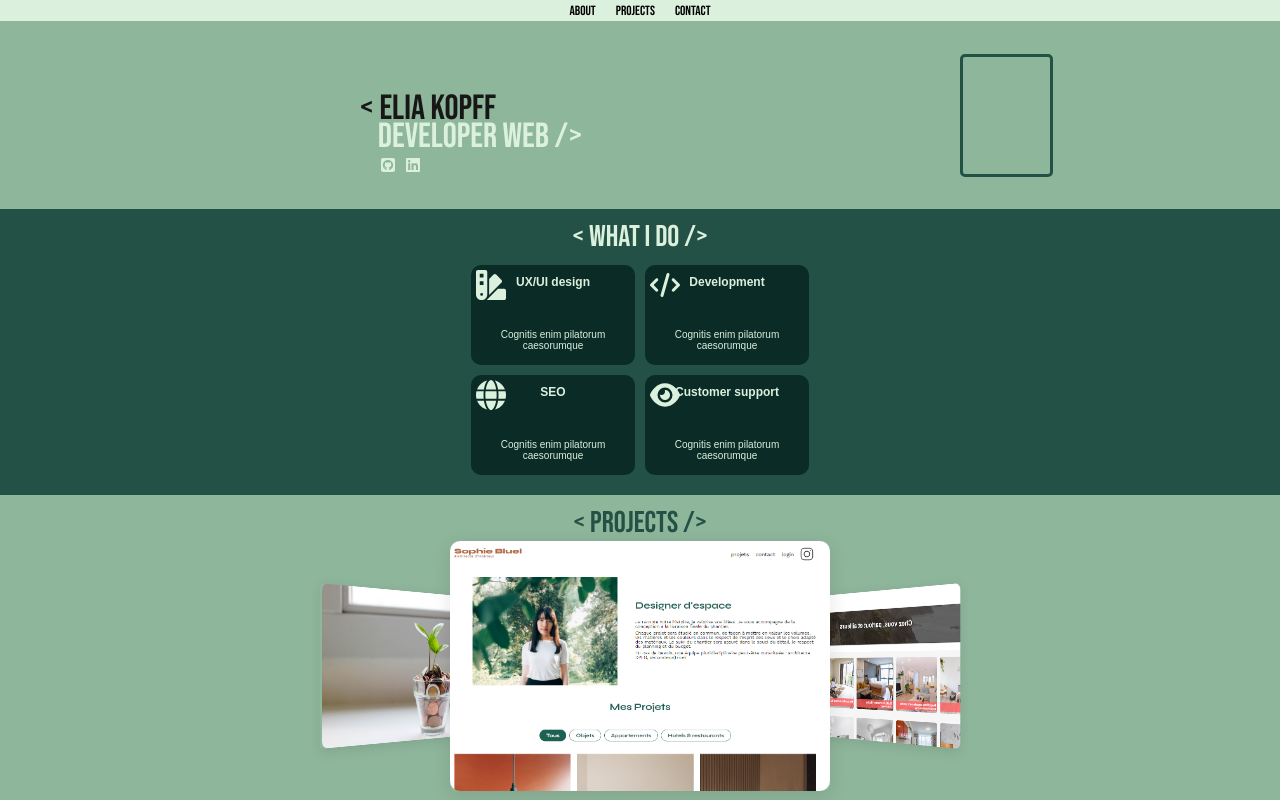
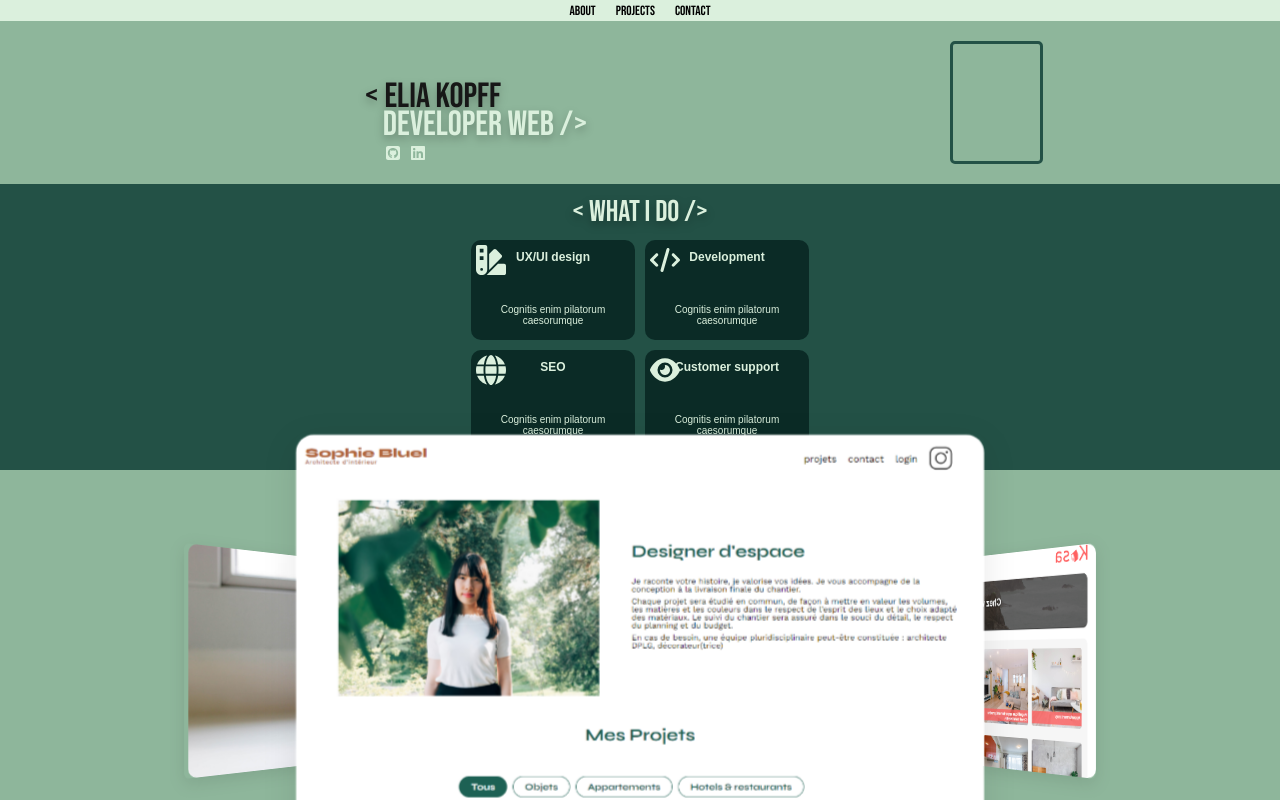
Before and after one commit to littlekanine/Portefolio_Next_gen, a Next.js app in the folder portefolio/: page / in a window 1280 px wide. Built offline with nearby package versions, Linux system fonts and the light colour scheme; a web font is replaced by a local one.

Commit message:
need add + on project and carroussel ok

```diff
--- a/portefolio/src/app/component/cardProjectPhone/cardProjectPhone.js
+++ b/portefolio/src/app/component/cardProjectPhone/cardProjectPhone.js
@@ -6,25 +6,30 @@ import Image from 'next/image';
 import { motion, AnimatePresence } from 'framer-motion';
 
 const CardProjectPhone = ({ nom, img, langages, website, gitHubSite, description }) => {
-	const [projectHover, setProjectHover] = useState(false);
+	const [projectcliked, setProjectcliked] = useState(false);
+
+	const handleClick = () => {
+		setProjectcliked((prev) => !prev);
+	};
 
 	return (
-		<div className={`cardProject relative ${projectHover ? 'hover' : ''}`}>
-			<Image src={img} alt={nom} className="projectImage cover  border10" width={90} height={90} />
+		<div onClick={handleClick} className={`cardProject overflow-none relative`}>
+			<Image src={img} alt={nom} className={` projetImage cover  border10 ${projectcliked ? 'sombre' : ''}`} width={90} height={90} />
 			<AnimatePresence>
-				{/* <motion.div className="projectInfo">
-				<h2>{nom}</h2>
-				<p>{description}</p>
-				<p>
-					<strong>Langages :</strong> {langages.join(', ')}
-				</p>
-				<a href={website} target="_blank" rel="noopener noreferrer">
-					Voir le site
-				</a>
-				<a href={gitHubSite} target="_blank" rel="noopener noreferrer">
-					GitHub
-				</a>
-			</motion.div> */}
+				{projectcliked && (
+					<motion.div
+						className="projectInfo"
+						initial={{ opacity: 0, y: 100 }}
+						animate={{ opacity: 1, y: 0 }}
+						exit={{ opacity: 0, y: 100 }}
+						transition={{ duration: 0.2 }}
+						onMouseEnter={() => setProjectcliked(true)}
+						onMouseLeave={() => setProjectcliked(false)}
+					>
+						<h2 className="flex center align-center">{nom}</h2>
+						<p>{description}</p>
+					</motion.div>
+				)}
 			</AnimatePresence>
 		</div>
 	);
--- a/portefolio/src/app/component/cardProjectPhone/cardProjectPhone.scss
+++ b/portefolio/src/app/component/cardProjectPhone/cardProjectPhone.scss
@@ -2,8 +2,44 @@
 
 .cardProject {
 	height: 100%;
+	position: relative;
+	// cursor: pointer;
 
 	.projetImage {
 		border-radius: 10px;
+		height: 100%;
+		width: 100%;
+	}
+
+	.sombre {
+		filter: brightness(0.5); /* Applique un filtre sombre sur l'image */
+	}
+
+	.projectInfo {
+		position: absolute;
+		bottom: 0;
+		left: 0;
+
+		h2 {
+			padding: 5px;
+			color: $vertClaire;
+			font-family: 'Bebas Neue', sans-serif;
+			font-weight: 100;
+			padding-top: 10px;
+			font-size: 25px !important;
+		}
+
+		p {
+			// position: absolute;
+			padding: 5px;
+			color: $vertClaire;
+			font-size: 11px !important;
+			font-weight: 100;
+			border-radius: 0 0 10px 10px;
+			background-color: $vertNoire;
+			font-family: 'Karla';
+			font-weight: 300;
+			// bottom: 0;
+		}
 	}
 }
--- a/portefolio/src/app/component/carroussel/carroussel.js
+++ b/portefolio/src/app/component/carroussel/carroussel.js
@@ -1,56 +1,58 @@
 'use client';
 
 import './carroussel.scss';
-import { useState, useRef } from 'react';
+import { useState, useRef, useEffect } from 'react';
+import { motion } from 'framer-motion';
 import CardProjectPhone from '../cardProjectPhone/cardProjectPhone';
 import projectsData from '../../data/projectsData.json';
 
 const Carrousel = () => {
 	const totalProjects = projectsData.length;
+	const [isAnimating, setIsAnimating] = useState(false);
 	const [currentIndex, setCurrentIndex] = useState(0);
 	const carouselRef = useRef(null);
 
 	let startX = 0;
 
-	// Gérer le début du swipe
 	const handleTouchStart = (e) => {
 		startX = e.touches[0].clientX;
 	};
 
-	// Gérer la fin du swipe
 	const handleTouchEnd = (e) => {
+		if (isAnimating) return; // Empêche un double swipe rapide
+		setIsAnimating(true);
+
 		const endX = e.changedTouches[0].clientX;
 		const diff = startX - endX;
 
 		if (diff > 50) {
-			// Swipe vers la gauche (carte suivante)
-			setCurrentIndex((prev) => (prev + 1) % totalProjects);
+			nextSlide();
 		} else if (diff < -50) {
-			// Swipe vers la droite (carte précédente)
-			setCurrentIndex((prev) => (prev - 1 + totalProjects) % totalProjects);
+			prevSlide();
 		}
+
+		setTimeout(() => setIsAnimating(false), 500); // Empêche trop de swipes rapides
+	};
+
+	const nextSlide = () => {
+		setCurrentIndex((prev) => prev + 1);
+	};
+
+	const prevSlide = () => {
+		setCurrentIndex((prev) => prev - 1);
 	};
 
 	return (
 		<div className="flex center column">
-			<div
-				className="icon-cards mt-30 flex column"
-				ref={carouselRef}
-				onTouchStart={handleTouchStart}
-				onTouchEnd={handleTouchEnd}
-			>
-				<div
+			<div className="icon-cards mt-30 flex column" ref={carouselRef} onTouchStart={handleTouchStart} onTouchEnd={handleTouchEnd}>
+				<motion.div
 					className="icon-cards__content flex column"
-					style={{ transform: `translateZ(-35vw) rotateY(${-currentIndex * 120}deg)` }}
+					style={{ transformStyle: 'preserve-3d' }}
+					animate={{ rotateY: -currentIndex * 120 }}
+					transition={{ type: 'spring', stiffness: 100, damping: 20 }}
 				>
 					{projectsData.map((project, index) => (
-						<div
-							className="flex icon-cards__item"
-							key={index}
-							style={{
-								transform: `rotateY(${index * 120}deg) translateZ(35vw)`,
-							}}
-						>
+						<motion.div className="flex icon-cards__item" key={index} style={{ transform: `rotateY(${index * 120}deg) translateZ(35vw)` }}>
 							<CardProjectPhone
 								nom={project.nom}
 								img={project.img}
@@ -59,16 +61,15 @@ const Carrousel = () => {
 								gitHubSite={project.gitHubSite}
 								description={project.description}
 							/>
-						</div>
+						</motion.div>
 					))}
-				</div>
+				</motion.div>
 			</div>
-			{/* Indicateurs de navigation */}
-			<div className="flex dot-container center align-center gap10">
+			{/* <div className="flex dot-container center align-center gap10">
 				{projectsData.map((_, i) => (
 					<div key={i} className={`bullet ${currentIndex === i ? 'vertClaire' : 'vertFonce'}`}></div>
 				))}
-			</div>
+			</div> */}
 		</div>
 	);
 };
--- a/portefolio/src/app/component/carroussel/carroussel.scss
+++ b/portefolio/src/app/component/carroussel/carroussel.scss
@@ -77,7 +77,6 @@
 	}
 }
 
-
 // Jelly checkbox animation
 
 @keyframes jelly {
--- a/portefolio/src/app/pages/homePage/homePage.js
+++ b/portefolio/src/app/pages/homePage/homePage.js
@@ -4,17 +4,18 @@ import { faSquareGithub, faLinkedin, faJs } from '@fortawesome/free-brands-svg-i
 import { faSwatchbook, faCode, faGlobe, faEye } from '@fortawesome/free-solid-svg-icons';
 import Card from '@/app/component/cards/card';
 import Carrousel from '@/app/component/carroussel/carroussel';
+import Image from 'next/image';
 
 const HomePage = () => {
 	return (
 		<div className="flex   column height100vh scroll">
-			<div className="hightPage flex center align-center widthFull">
+			<div className="hightPage flex center align-center widthFull padding20">
 				<div className="width75 flex center align-center relative column">
 					<div className="flex center align-center relative column">
 						<h1 className="relative">
-							<div className="widthAuto flex row elia">&lt; Elia Kopff</div>
+							<div className="widthAuto flex row elia shadow">&lt; Elia Kopff</div>
 							<br />
-							<span className="dev">Developer Web /&gt;</span>
+							<span className="dev shadow">Developer Web /&gt;</span>
 						</h1>
 						<FontAwesomeIcon icon={faSquareGithub} className="custom-icon git absolute" />
 						<FontAwesomeIcon icon={faLinkedin} className="custom-icon linkedin absolute" />
@@ -25,7 +26,7 @@ const HomePage = () => {
 				</div>
 			</div>
 			<div className="what widthFull flex  column gap10">
-				<h2 className="flex center ">&lt; What I do /&gt;</h2>
+				<h2 className="flex center shadow">&lt; What I do /&gt;</h2>
 				<div className="flex center align-center row gap10">
 					<Card iconSrc={faSwatchbook} title={'UX/UI design'} text={'Cognitis enim pilatorum caesorumque '} />
 					<Card iconSrc={faCode} title={'Development'} text={'Cognitis enim pilatorum caesorumque  '} />
@@ -36,19 +37,20 @@ const HomePage = () => {
 				</div>
 			</div>
 			<div className="projects widthFull column gap10">
-				<h2 className="flex center ">&lt; Projects /&gt;</h2>
+				<h2 className="flex center title shadow">&lt; Projects /&gt;</h2>
 				<div className="flex center align-center">
 					<Carrousel />
 				</div>
 			</div>
-			{/* <div className="about flex center widthFull padding10 column">
-                <div className="heightFull flex center column">
-                    <h2 className="flex center ">&lt;What I do /&gt;</h2>
-                    <div className="flex center align-center row">
-                        <FontAwesomeIcon icon={faJs} className="js" />
-                        <Image src={"/nextjs-icon.svg"} width={30} height={30} className="next" />
-                    </div>
-                </div> */}
+			<div className="about flex center widthFull padding10 column">
+				<div className="heightFull flex center column">
+					<h2 className="flex center shadow">&lt;About /&gt;</h2>
+					<div className="flex center align-center row">
+						<FontAwesomeIcon icon={faJs} className="js" />
+						<Image src={'/nextjs-icon.svg'} width={30} height={30} className="next" />
+					</div>
+				</div>
+			</div>
 		</div>
 	);
 };
--- a/portefolio/src/app/pages/homePage/homePage.scss
+++ b/portefolio/src/app/pages/homePage/homePage.scss
@@ -1,7 +1,7 @@
 @use '../../vendors/variable.scss' as *;
 
 .hightPage {
-	height: 350px;
+	height: 30%;
 	background-color: $vert;
 
 	.custom-icon {
@@ -60,6 +60,7 @@
 .projects {
 	height: 500px;
 	background-color: $vert;
+	padding-bottom: 50px;
 
 	h2 {
 		font-family: 'Bebas Neue', sans-serif;
@@ -67,16 +68,19 @@
 		font-weight: 100;
 		font-size: 30px;
 		padding-top: 10px;
+		margin-bottom: 20px;
 	}
 }
 
 .about {
-	height: 180px;
 	background-color: $vertFonce;
 
 	h2 {
 		font-family: 'Bebas Neue', sans-serif;
 		color: $vertClaire;
+		font-size: 30px;
+		font-weight: 100;
+		margin-bottom: 10px;
 	}
 
 	.js {
--- a/portefolio/src/app/vendors/variable.scss
+++ b/portefolio/src/app/vendors/variable.scss
@@ -78,7 +78,7 @@ $vertNoire: #0b2b26;
 }
 
 .cover {
-	object-fit: cover !important;
+	object-fit: fill !important;
 	width: 100% !important;
 	height: 100% !important;
 }
@@ -257,7 +257,7 @@ $vertNoire: #0b2b26;
 }
 
 .shadow {
-	filter: drop-shadow(0px 4px 4px #000000);
+	filter: drop-shadow(0px 4px 4px rgba(0, 0, 0, 0.25));
 }
 
 .width250 {
```
